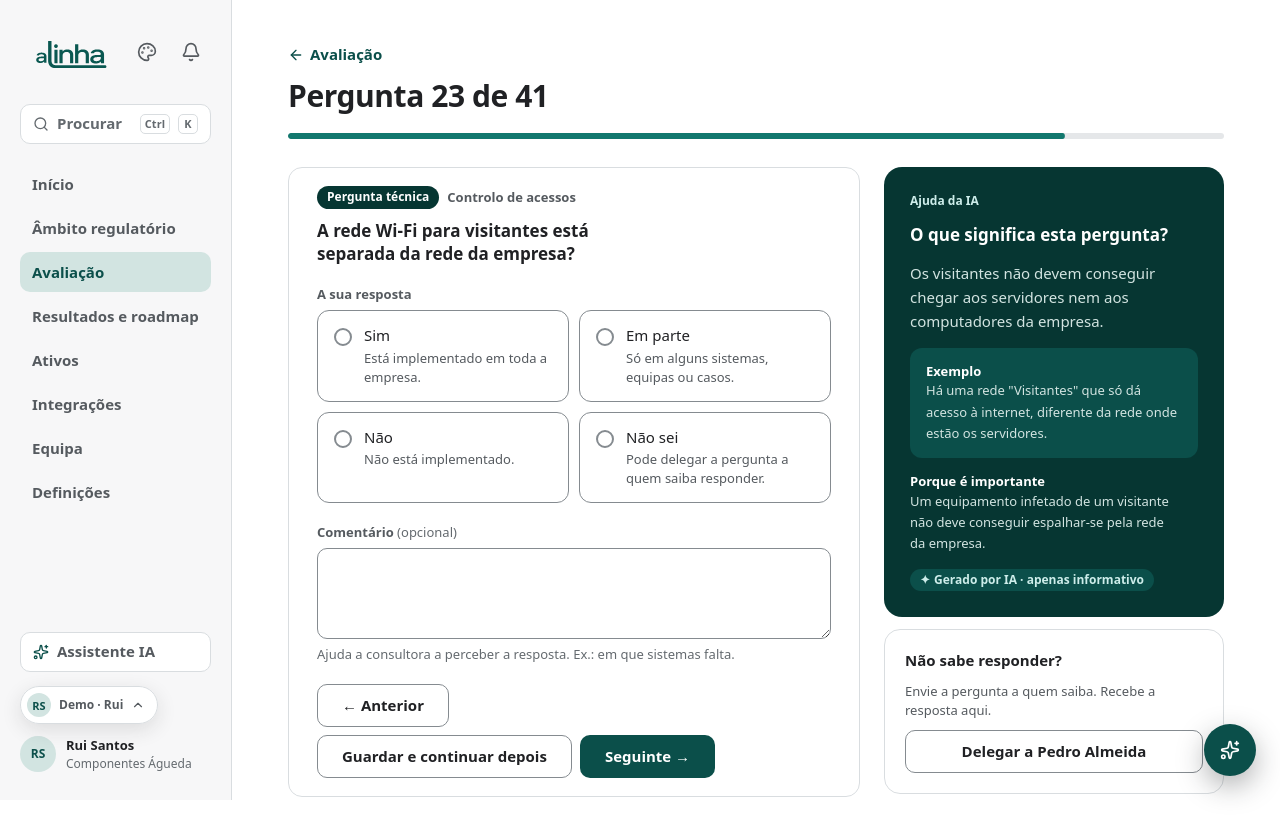
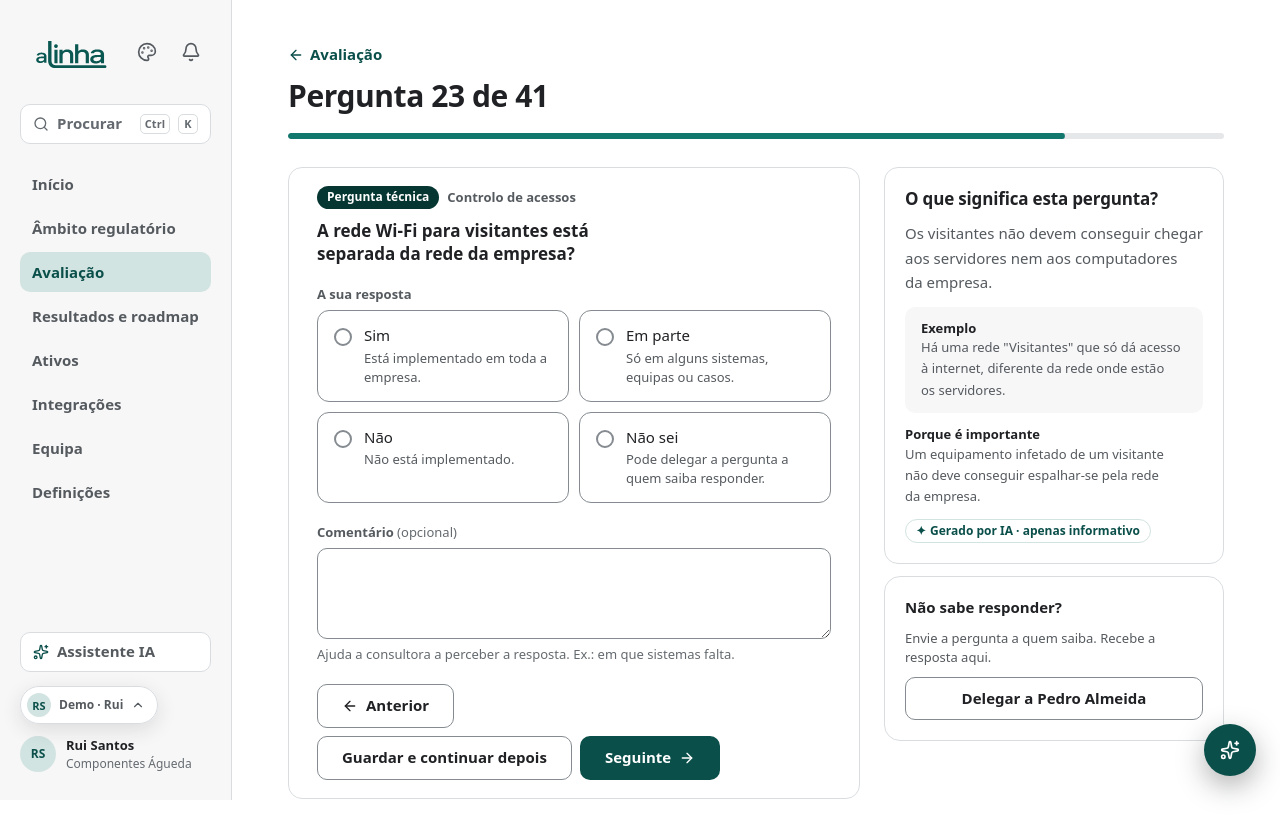
Before and after one commit to PEI-aLinha/frontend-prototype, a React (Vite) app: page /org/componentes-agueda/avaliacao/sec-acessos/q-acessos-wifi in a window 1280 px wide. Shown: the top 838 px of the page. Built offline with nearby package versions, Linux system fonts and the light colour scheme.

Commit message:
fix(assessment): same AI help panel for every persona; icon arrows
The responsible person's AI help was a dark panel unlike the analyst's. Both now use the white
card with the AI badge. Navigation uses ArrowLeft/ArrowRight icons instead of arrow glyphs.

```diff
--- a/src/features/assessment/AssessmentPage.tsx
+++ b/src/features/assessment/AssessmentPage.tsx
@@ -132,7 +132,7 @@ function SectionsTable({ sections, userName, initials }: { sections: AssessmentS
                         </p>
                       )
                     })}
-                    <Link to={s.id} className="self-start text-sm font-bold text-brand hover:underline">Ver perguntas<span className="sr-only"> de {s.name}</span> <span aria-hidden>→</span></Link>
+                    <Link to={s.id} className="self-start text-sm font-bold text-brand hover:underline">Ver perguntas<span className="sr-only"> de {s.name}</span></Link>
                   </div>
                 )}
               </li>
--- a/src/features/assessment/AssessmentQuestionPage.tsx
+++ b/src/features/assessment/AssessmentQuestionPage.tsx
@@ -1,6 +1,6 @@
 import { useState, type ReactNode } from 'react'
 import { Link, useNavigate, useParams } from 'react-router'
-import { ArrowLeft, Check, UserRound } from 'lucide-react'
+import { ArrowLeft, Check, UserRound, ArrowRight } from 'lucide-react'
 import type { AnswerChoice, AssessmentQuestion, Task, TeamMember, User } from '../../api/contracts'
 import { useAssessment, useAssessmentQuestions, useDelegateQuestion, useMembers, useSaveAnswer, useTasks, useToday, useUsers } from '../../api/queries'
 import { dateTime, shortDay } from '../../config/labels'
@@ -108,19 +108,18 @@ export function AssessmentQuestionPage() {
 /** US33 explanation panel (mockup 04/05): AI help pre-generated per question, informational only. */
 function AIHelp({ question }: { question: AssessmentQuestion }) {
   return (
-    <section aria-labelledby="ajuda-ia" className="flex flex-col gap-3.5 rounded-[18px] bg-brand-deep p-[26px] max-md:p-5">
-      <Eyebrow className="text-[0.75rem] text-signal-soft">Ajuda da IA</Eyebrow>
-      <h2 id="ajuda-ia" className="text-[1.0625rem] font-extrabold leading-snug text-white">O que significa esta pergunta?</h2>
-      <p className="text-[0.9375rem] leading-relaxed text-brand-soft">{question.explanation}</p>
-      <div className="rounded-[12px] bg-brand px-4 py-3.5">
-        <h3 className="text-[0.8125rem] font-bold text-white">Exemplo</h3>
-        <p className="text-[0.8125rem] leading-relaxed text-brand-soft">{question.example}</p>
+    <section aria-labelledby="ajuda-ia" className="flex flex-col gap-3 rounded-[14px] border border-line-soft bg-paper p-5">
+      <h2 id="ajuda-ia" className="section-title">O que significa esta pergunta?</h2>
+      <p className="text-[0.9375rem] leading-relaxed text-ink-soft">{question.explanation}</p>
+      <div className="rounded-[10px] bg-paper-soft px-4 py-3">
+        <h3 className="text-[0.8125rem] font-bold">Exemplo</h3>
+        <p className="text-[0.8125rem] leading-relaxed text-ink-soft">{question.example}</p>
       </div>
       <div>
-        <h3 className="text-[0.8125rem] font-bold text-white">Porque é importante</h3>
-        <p className="text-[0.8125rem] leading-relaxed text-brand-soft">{question.whyItMatters}</p>
+        <h3 className="text-[0.8125rem] font-bold">Porque é importante</h3>
+        <p className="text-[0.8125rem] leading-relaxed text-ink-soft">{question.whyItMatters}</p>
       </div>
-      <div><AIBadge kind="info" onDark /></div>
+      <div><AIBadge kind="info" /></div>
     </section>
   )
 }
@@ -166,10 +165,10 @@ function AnswerForm({ question, nav, overviewPath }: { question: AssessmentQuest
 function QuestionNav({ nav, leaving, onGo, children }: { nav: Neighbours; leaving?: Leaving; onGo: (path: string, action: 'prev' | 'next') => void; children?: ReactNode }) {
   return (
     <div className="flex flex-wrap items-center justify-between gap-2">
-      <Button variant="secondary" loading={leaving === 'prev'} disabled={!nav.prev || !!leaving} onClick={() => nav.prev && onGo(nav.prev, 'prev')}>← Anterior</Button>
+      <Button variant="secondary" loading={leaving === 'prev'} disabled={!nav.prev || !!leaving} icon={<ArrowLeft className="size-4" aria-hidden />} onClick={() => nav.prev && onGo(nav.prev, 'prev')}>Anterior</Button>
       <div className="flex flex-wrap justify-end gap-2">
         {children}
-        <Button loading={leaving === 'next'} disabled={!nav.next || !!leaving} onClick={() => nav.next && onGo(nav.next, 'next')}>Seguinte →</Button>
+        <Button loading={leaving === 'next'} disabled={!nav.next || !!leaving} onClick={() => nav.next && onGo(nav.next, 'next')}>Seguinte <ArrowRight className="size-4" aria-hidden /></Button>
       </div>
     </div>
   )
```
